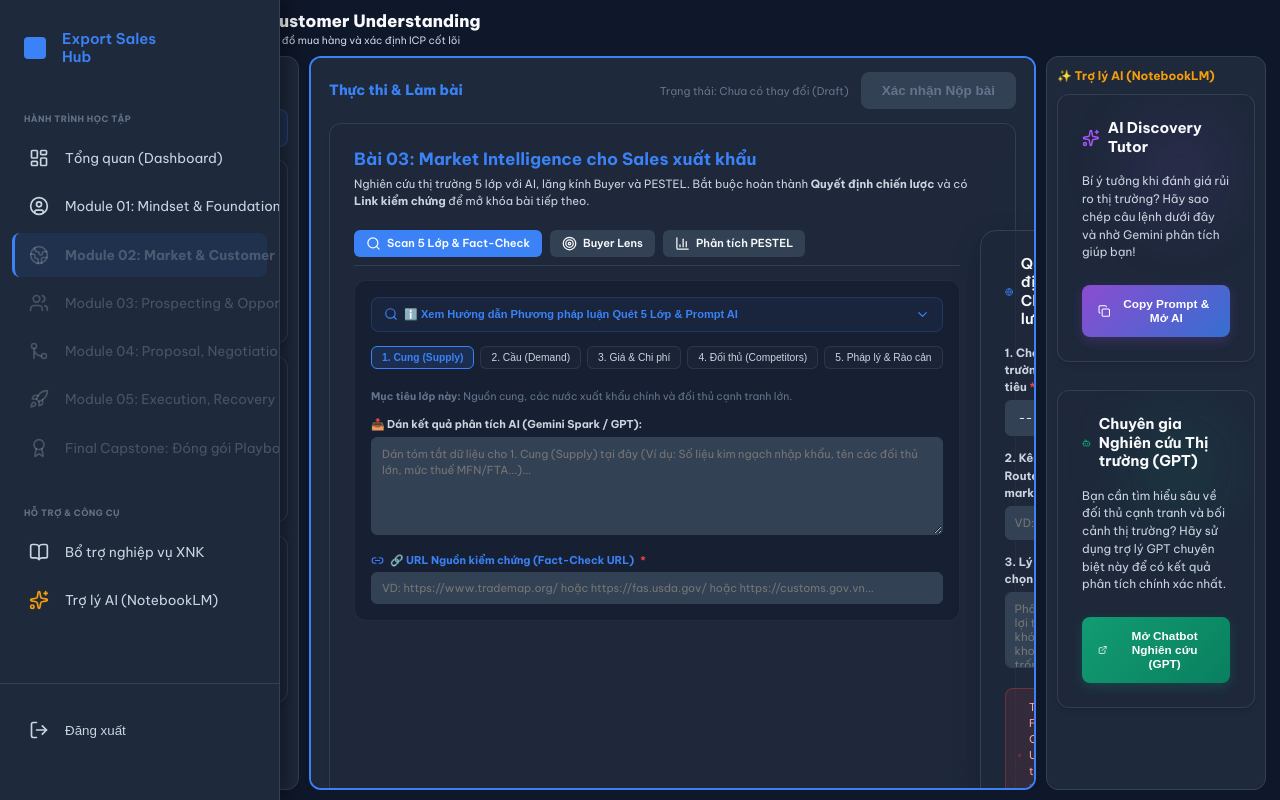
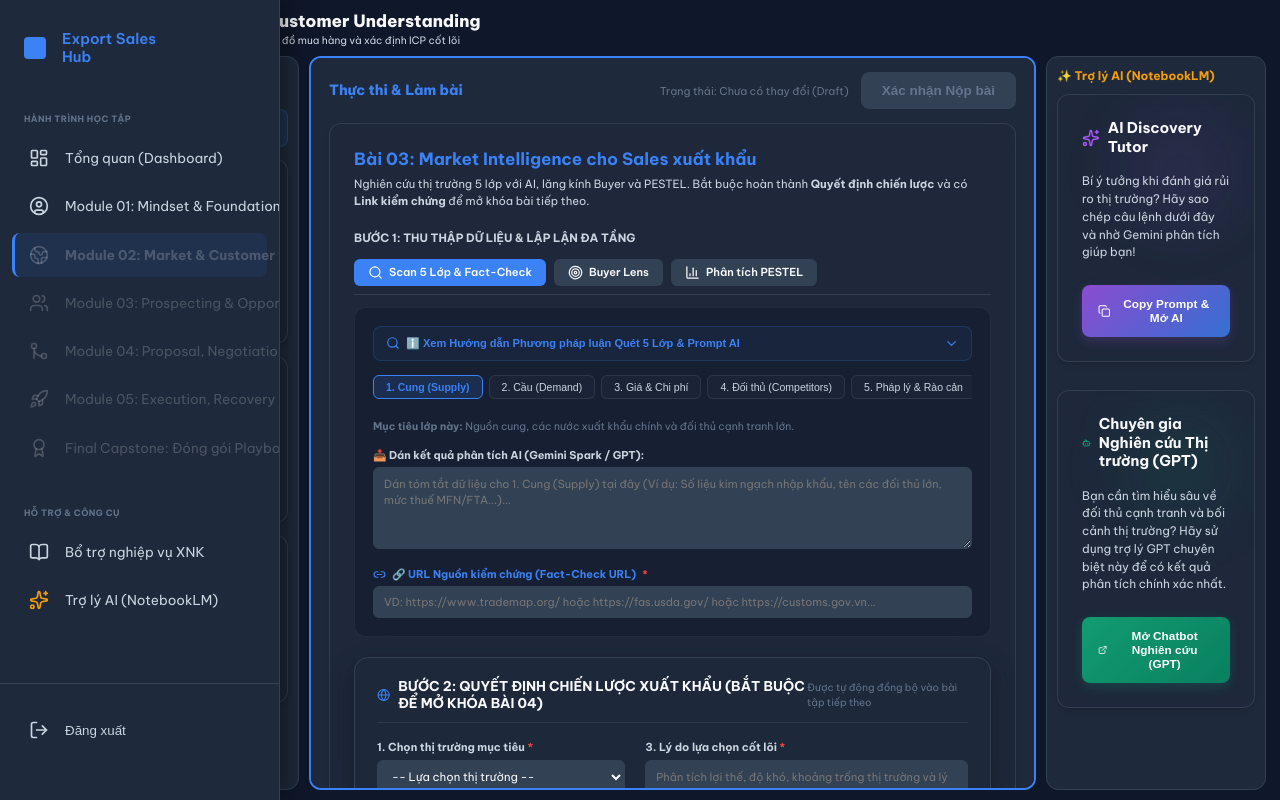
Before and after one commit to nhtrung11794/export-sales-hub, a Next.js app: page /m02 in a window 1280 px wide. Built offline with nearby package versions, Linux system fonts and the light colour scheme; no server answers.

Commit message:
refactor(m02): change B03 strategic decision block to balanced 2-step vertical workflow

```diff
--- a/src/components/modules/m02/B03_MarketIntelligence.tsx
+++ b/src/components/modules/m02/B03_MarketIntelligence.tsx
@@ -230,10 +230,15 @@ export default function B03_MarketIntelligence({ data, setData, handleBlur, isDi
         Nghiên cứu thị trường 5 lớp với AI, lăng kính Buyer và PESTEL. Bắt buộc hoàn thành <strong>Quyết định chiến lược</strong> và có <strong>Link kiểm chứng</strong> để mở khóa bài tiếp theo.
       </p>
 
-      <div style={{ display: 'flex', gap: '20px', alignItems: 'flex-start' }}>
+      <div style={{ display: 'flex', flexDirection: 'column', gap: '20px' }}>
 
-        {/* CỘT TRÁI: TABBED DASHBOARD (62%) */}
-        <div style={{ flex: '0 0 62%', display: 'flex', flexDirection: 'column', gap: '14px' }}>
+        {/* BƯỚC 1: TABBED DASHBOARD NGHIÊN CỨU (100% CHIỀU RỘNG) */}
+        <div style={{ display: 'flex', flexDirection: 'column', gap: '12px' }}>
+          <div style={{ display: 'flex', justifyContent: 'space-between', alignItems: 'center' }}>
+            <span style={{ fontSize: '0.85rem', fontWeight: 'bold', color: 'var(--text-secondary)' }}>
+              BƯỚC 1: THU THẬP DỮ LIỆU & LẬP LẬN ĐA TẦNG
+            </span>
+          </div>
 
           {/* Tabs Navigation */}
           <div style={{ display: 'flex', gap: '8px', borderBottom: '1px solid rgba(255,255,255,0.1)', paddingBottom: '8px' }}>
@@ -241,7 +246,7 @@ export default function B03_MarketIntelligence({ data, setData, handleBlur, isDi
               type="button"
               onClick={() => setActiveTab('scan')}
               className={activeTab === 'scan' ? 'btn btn-primary' : 'btn btn-secondary'}
-              style={{ fontSize: '0.82rem', padding: '6px 12px', display: 'flex', gap: '6px', alignItems: 'center' }}
+              style={{ fontSize: '0.82rem', padding: '6px 14px', display: 'flex', gap: '6px', alignItems: 'center' }}
             >
               <Search size={15} /> Scan 5 Lớp & Fact-Check
             </button>
@@ -249,7 +254,7 @@ export default function B03_MarketIntelligence({ data, setData, handleBlur, isDi
               type="button"
               onClick={() => setActiveTab('lens')}
               className={activeTab === 'lens' ? 'btn btn-primary' : 'btn btn-secondary'}
-              style={{ fontSize: '0.82rem', padding: '6px 12px', display: 'flex', gap: '6px', alignItems: 'center' }}
+              style={{ fontSize: '0.82rem', padding: '6px 14px', display: 'flex', gap: '6px', alignItems: 'center' }}
             >
               <Target size={15} /> Buyer Lens
             </button>
@@ -257,7 +262,7 @@ export default function B03_MarketIntelligence({ data, setData, handleBlur, isDi
               type="button"
               onClick={() => setActiveTab('pestel')}
               className={activeTab === 'pestel' ? 'btn btn-primary' : 'btn btn-secondary'}
-              style={{ fontSize: '0.82rem', padding: '6px 12px', display: 'flex', gap: '6px', alignItems: 'center' }}
+              style={{ fontSize: '0.82rem', padding: '6px 14px', display: 'flex', gap: '6px', alignItems: 'center' }}
             >
               <BarChart3 size={15} /> Phân tích PESTEL
             </button>
@@ -267,9 +272,9 @@ export default function B03_MarketIntelligence({ data, setData, handleBlur, isDi
           <div style={{
             background: 'rgba(15, 23, 42, 0.4)',
             border: '1px solid rgba(255,255,255,0.05)',
-            padding: '16px',
+            padding: '18px',
             borderRadius: '12px',
-            minHeight: '300px'
+            minHeight: '260px'
           }}>
             {/* TAB 1: SCAN 5 LỚP */}
             {activeTab === 'scan' && (
@@ -314,12 +319,12 @@ export default function B03_MarketIntelligence({ data, setData, handleBlur, isDi
                         type="button"
                         onClick={() => setActiveScanLayer(layer.id)}
                         style={{
-                          padding: '5px 10px',
+                          padding: '5px 12px',
                           borderRadius: '6px',
                           border: isSelected ? '1px solid var(--accent-primary)' : '1px solid rgba(255,255,255,0.08)',
                           background: isSelected ? 'rgba(59,130,246,0.15)' : 'rgba(255,255,255,0.02)',
                           color: isSelected ? 'var(--accent-primary)' : 'var(--text-secondary)',
-                          fontSize: '0.76rem',
+                          fontSize: '0.78rem',
                           fontWeight: isSelected ? 700 : 500,
                           cursor: 'pointer',
                           whiteSpace: 'nowrap',
@@ -353,7 +358,7 @@ export default function B03_MarketIntelligence({ data, setData, handleBlur, isDi
                         </label>
                         <textarea
                           className="form-input"
-                          rows={5}
+                          rows={4}
                           placeholder={`Dán tóm tắt dữ liệu cho ${currentConfig.label} tại đây (Ví dụ: Số liệu kim ngạch nhập khẩu, tên các đối thủ lớn, mức thuế MFN/FTA...)...`}
                           value={currentNote.ai_output || ''}
                           onChange={(e) => handleScanNoteChange(activeScanLayer, 'ai_output', e.target.value)}
@@ -427,7 +432,7 @@ export default function B03_MarketIntelligence({ data, setData, handleBlur, isDi
                         type="button"
                         onClick={() => setActiveLensLayer(layer.id)}
                         style={{
-                          padding: '5px 10px',
+                          padding: '5px 12px',
                           borderRadius: '6px',
                           border: isSelected ? '1px solid var(--accent-warning)' : '1px solid rgba(255,255,255,0.08)',
                           background: isSelected ? 'rgba(245,158,11,0.15)' : 'rgba(255,255,255,0.02)',
@@ -466,7 +471,7 @@ export default function B03_MarketIntelligence({ data, setData, handleBlur, isDi
                         </label>
                         <textarea
                           className="form-input"
-                          rows={5}
+                          rows={4}
                           placeholder={`Dán phân tích tâm lý, nỗi đau hoặc tiêu chí của Buyer cho phần ${currentConfig.label}...`}
                           value={currentNote.ai_output || ''}
                           onChange={(e) => handleLensNoteChange(activeLensLayer, 'ai_output', e.target.value)}
@@ -542,7 +547,7 @@ export default function B03_MarketIntelligence({ data, setData, handleBlur, isDi
                         type="button"
                         onClick={() => setActivePestelLayer(layer.id)}
                         style={{
-                          padding: '5px 10px',
+                          padding: '5px 12px',
                           borderRadius: '6px',
                           border: isSelected ? '1px solid var(--accent-success)' : '1px solid rgba(255,255,255,0.08)',
                           background: isSelected ? 'rgba(16,185,129,0.15)' : 'rgba(255,255,255,0.02)',
@@ -581,7 +586,7 @@ export default function B03_MarketIntelligence({ data, setData, handleBlur, isDi
                         </label>
                         <textarea
                           className="form-input"
-                          rows={5}
+                          rows={4}
                           placeholder={`Dán số liệu, sự kiện chính sách hoặc xu hướng tác động cho ${currentConfig.label}...`}
                           value={currentNote.ai_output || ''}
                           onChange={(e) => handlePestelNoteChange(activePestelLayer, 'ai_output', e.target.value)}
@@ -615,25 +620,33 @@ export default function B03_MarketIntelligence({ data, setData, handleBlur, isDi
           </div>
         </div>
 
-        {/* CỘT PHẢI: FORM QUYẾT ĐỊNH CHIẾN LƯỢC (STICKY) (38%) */}
+        {/* BƯỚC 2: KHUNG QUYẾT ĐỊNH CHIẾN LƯỢC DƯỚI DẠNG GRID 2 CỘT NỔI BẬT */}
         <div style={{
-          flex: '1',
-          position: 'sticky',
-          top: '24px',
-          background: 'rgba(30, 41, 59, 0.7)',
-          border: isFormComplete ? '1px solid var(--accent-success)' : '1px solid var(--border-color)',
-          borderRadius: '16px',
-          padding: '24px',
-          boxShadow: '0 10px 30px rgba(0,0,0,0.2)'
+          background: 'rgba(30, 41, 59, 0.75)',
+          border: isFormComplete ? '1px solid rgba(16, 185, 129, 0.4)' : '1px solid var(--border-color)',
+          borderRadius: '14px',
+          padding: '20px 22px',
+          boxShadow: '0 8px 24px rgba(0,0,0,0.25)',
+          display: 'flex',
+          flexDirection: 'column',
+          gap: '16px'
         }}>
-          <h3 style={{ fontSize: '1.1rem', color: 'var(--text-primary)', marginBottom: '16px', display: 'flex', alignItems: 'center', gap: '8px' }}>
-            <Globe size={20} color={isFormComplete ? "var(--accent-success)" : "var(--accent-primary)"} />
-            Quyết định Chiến lược
+          <div style={{ display: 'flex', justifyContent: 'space-between', alignItems: 'center', borderBottom: '1px solid rgba(255,255,255,0.08)', paddingBottom: '10px' }}>
+            <h3 style={{ fontSize: '1rem', color: 'var(--text-primary)', margin: 0, display: 'flex', alignItems: 'center', gap: '8px', fontWeight: 700 }}>
+              <Globe size={18} color={isFormComplete ? "var(--accent-success)" : "var(--accent-primary)"} />
+              BƯỚC 2: QUYẾT ĐỊNH CHIẾN LƯỢC XUẤT KHẨU (BẮT BUỘC ĐỂ MỞ KHÓA BÀI 04)
             </h3>
+            <span style={{ fontSize: '0.75rem', color: 'var(--text-muted)' }}>
+              Được tự động đồng bộ vào bài tập tiếp theo
+            </span>
+          </div>
 
-          <div style={{ display: 'flex', flexDirection: 'column', gap: '14px' }}>
+          <div style={{ display: 'grid', gridTemplateColumns: '1fr 1.3fr', gap: '20px' }}>
+
+            {/* CỘT TRÁI (THỊ TRƯỜNG & KÊNH) */}
+            <div style={{ display: 'flex', flexDirection: 'column', gap: '12px' }}>
               <div>
-              <label style={{ display: 'block', fontSize: '0.85rem', color: 'var(--text-secondary)', marginBottom: '4px', fontWeight: 'bold' }}>
+                <label style={{ display: 'block', fontSize: '0.82rem', color: 'var(--text-secondary)', marginBottom: '4px', fontWeight: 'bold' }}>
                   1. Chọn thị trường mục tiêu <span style={{color: 'var(--accent-danger)'}}>*</span>
                 </label>
                 <select
@@ -650,7 +663,7 @@ export default function B03_MarketIntelligence({ data, setData, handleBlur, isDi
                   }}
                   onBlur={handleBlur}
                   disabled={isDisabled}
-                style={{ width: '100%', padding: '9px', marginBottom: isOtherMarket ? '6px' : '0' }}
+                  style={{ width: '100%', padding: '8px 10px', marginBottom: isOtherMarket ? '6px' : '0' }}
                 >
                   <option value="" disabled>-- Lựa chọn thị trường --</option>
                   <option value="US">Mỹ (US)</option>
@@ -671,13 +684,13 @@ export default function B03_MarketIntelligence({ data, setData, handleBlur, isDi
                     onChange={(e) => handleFieldChange('target_market', e.target.value)}
                     onBlur={handleBlur}
                     disabled={isDisabled}
-                  style={{ width: '100%', padding: '9px' }}
+                    style={{ width: '100%', padding: '8px 10px' }}
                   />
                 )}
               </div>
 
               <div>
-              <label style={{ display: 'block', fontSize: '0.85rem', color: 'var(--text-secondary)', marginBottom: '4px', fontWeight: 'bold' }}>
+                <label style={{ display: 'block', fontSize: '0.82rem', color: 'var(--text-secondary)', marginBottom: '4px', fontWeight: 'bold' }}>
                   2. Kênh Route-to-market <span style={{color: 'var(--accent-danger)'}}>*</span>
                 </label>
                 <input
@@ -688,63 +701,71 @@ export default function B03_MarketIntelligence({ data, setData, handleBlur, isDi
                   onChange={(e) => handleFieldChange('route_to_market', e.target.value)}
                   onBlur={handleBlur}
                   disabled={isDisabled}
-                style={{ width: '100%', padding: '9px' }}
+                  style={{ width: '100%', padding: '8px 10px' }}
                 />
               </div>
+            </div>
 
+            {/* CỘT PHẢI (LÝ DO CỐT LÕI) */}
             <div>
-              <label style={{ display: 'block', fontSize: '0.85rem', color: 'var(--text-secondary)', marginBottom: '4px', fontWeight: 'bold' }}>
+              <label style={{ display: 'block', fontSize: '0.82rem', color: 'var(--text-secondary)', marginBottom: '4px', fontWeight: 'bold' }}>
                 3. Lý do lựa chọn cốt lõi <span style={{color: 'var(--accent-danger)'}}>*</span>
               </label>
               <textarea
                 className="form-input"
-                placeholder="Phân tích lợi thế, độ khó, khoảng trống thị trường..."
+                placeholder="Phân tích lợi thế, độ khó, khoảng trống thị trường và lý do chọn kênh..."
                 value={data.strategic_reason || ''}
                 onChange={(e) => handleFieldChange('strategic_reason', e.target.value)}
                 onBlur={handleBlur}
                 disabled={isDisabled}
                 rows={4}
-                style={{ width: '100%', padding: '9px', resize: 'vertical', fontSize: '0.85rem' }}
+                style={{ width: '100%', padding: '8px 10px', resize: 'vertical', fontSize: '0.82rem', lineHeight: '1.45' }}
               />
             </div>
+          </div>
 
-            {/* FACT-CHECK VERIFICATION STATUS */}
+          {/* DÒNG TRẠNG THÁI CUỐI (VERIFICATION STATUS) */}
+          <div style={{ display: 'flex', justifyContent: 'space-between', alignItems: 'center', gap: '16px', paddingTop: '6px' }}>
             <div style={{
-              padding: '10px 12px',
+              padding: '8px 12px',
               borderRadius: '8px',
               background: hasFactCheck ? 'rgba(16, 185, 129, 0.1)' : 'rgba(239, 68, 68, 0.1)',
               border: `1px solid ${hasFactCheck ? 'rgba(16, 185, 129, 0.3)' : 'rgba(239, 68, 68, 0.3)'}`,
-              fontSize: '0.8rem',
+              fontSize: '0.78rem',
               display: 'flex',
               alignItems: 'center',
-              gap: '8px'
+              gap: '6px',
+              flex: '1'
             }}>
               {hasFactCheck ? (
                 <>
-                  <ShieldCheck size={16} color="#10b981" />
-                  <span style={{ color: '#10b981', fontWeight: 600 }}>Đã có Link kiểm chứng (Fact-Check OK)</span>
+                  <ShieldCheck size={15} color="#10b981" />
+                  <span style={{ color: '#10b981', fontWeight: 600 }}>Đã có Link kiểm chứng (Fact-Check URL OK)</span>
                 </>
               ) : (
                 <>
-                  <AlertTriangle size={16} color="var(--accent-danger)" />
+                  <AlertTriangle size={15} color="var(--accent-danger)" />
                   <span style={{ color: '#fca5a5' }}>Thiếu Fact-Check URL ở tab Scan 5 Lớp</span>
                 </>
               )}
             </div>
 
+            <div style={{ flex: '1' }}>
               {isFormComplete ? (
-              <div style={{ background: 'rgba(16, 185, 129, 0.15)', color: 'var(--accent-success)', padding: '10px', borderRadius: '8px', fontSize: '0.85rem', textAlign: 'center', fontWeight: 'bold', border: '1px solid var(--accent-success)' }}>
+                <div style={{ background: 'rgba(16, 185, 129, 0.15)', color: 'var(--accent-success)', padding: '8px 12px', borderRadius: '8px', fontSize: '0.8rem', textAlign: 'center', fontWeight: 'bold', border: '1px solid var(--accent-success)' }}>
                   ✓ Đã hoàn thành (Bài 04 được mở khóa)
                 </div>
               ) : (
-              <div style={{ background: 'rgba(239, 68, 68, 0.1)', color: 'var(--accent-danger)', padding: '10px', borderRadius: '8px', fontSize: '0.82rem', textAlign: 'center', lineHeight: '1.4' }}>
-                ⚠️ Vui lòng điền đủ 3 trường chiến lược và ít nhất 1 Fact-Check URL để mở khóa Bài 04.
+                <div style={{ background: 'rgba(239, 68, 68, 0.1)', color: 'var(--accent-danger)', padding: '8px 12px', borderRadius: '8px', fontSize: '0.78rem', textAlign: 'center', lineHeight: '1.35', border: '1px solid rgba(239,68,68,0.25)' }}>
+                  ⚠️ Điền đủ 3 trường và ít nhất 1 Fact-Check URL để mở Bài 04.
                 </div>
               )}
             </div>
           </div>
 
         </div>
+
+      </div>
     </section>
   );
 }
```
Lines whose indentation alone changed are shown as unchanged.
